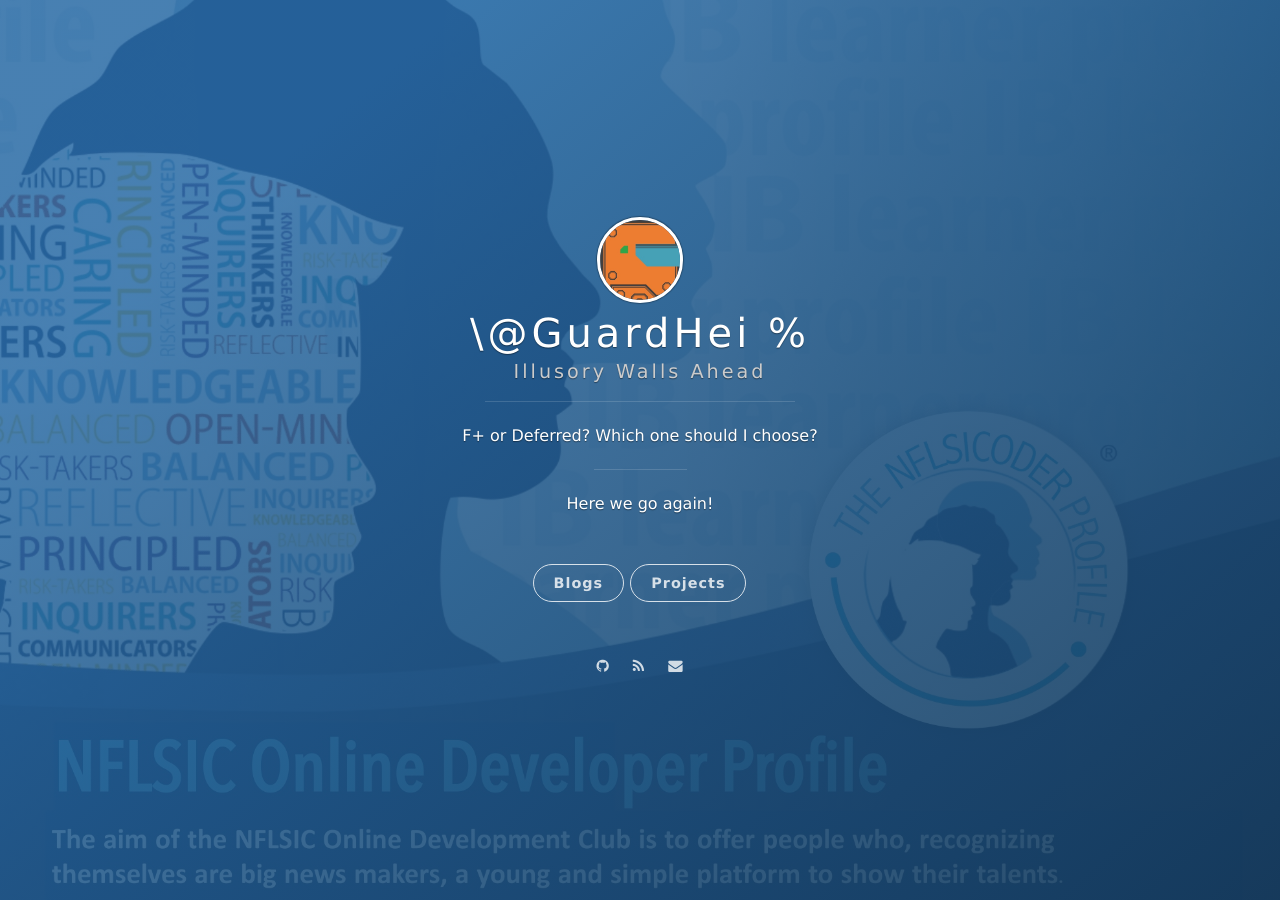
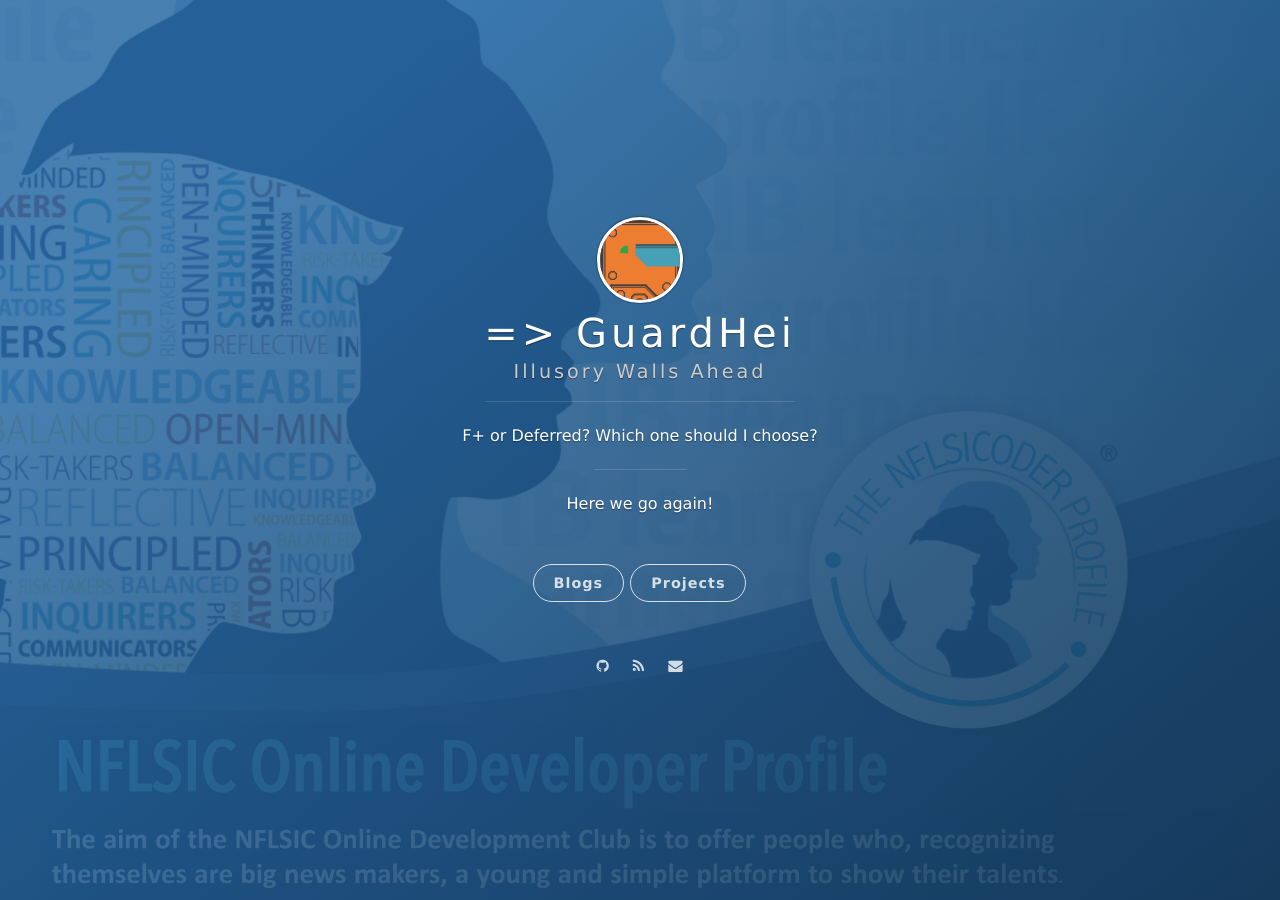
Before and after one commit to GuardHei/blog-xzd, a Jekyll site: the page built from index.html, in a window 1280 px wide. Built offline with Jekyll 4.4.1, drawn with Linux system fonts in a browser that asks for light colours; nearby versions of some CDN libraries; the list of posts is cut into pages by our own code; a style sheet for code colours, icons or effects is not loaded.

```diff
--- a/_config.yml
+++ b/_config.yml
@@ -1,5 +1,5 @@
 # Basic
-title: \@GuardHei %
+title: => GuardHei
 subtitle: Illusory Walls Ahead
 description: F+ or Deferred? Which one should I choose?
 welcome_message: <a href="https://github.com/GuardHei" target="_blank">Here we go again!</a>
```
